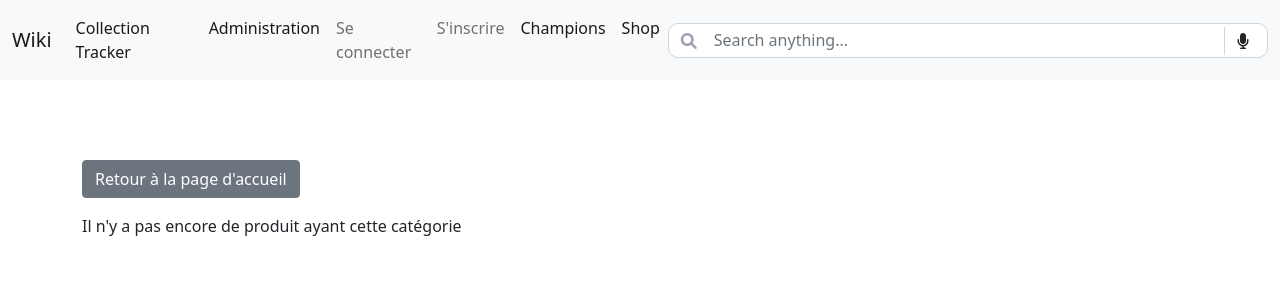
After one commit to Grongg/Wiki, a PHP site: template templates/customer_product/category.html.twig in a window 1280 px wide. The commit adds this page. Shown: the top 301 px of the page. Run offline with PHP 8.4, Linux system fonts and the light colour scheme; the template is opened without the code that fills it, so the values that code supplies are empty; some libraries are stand-ins or nearby versions.

Commit message:
[ADD] Product and Category pages

```diff
--- a/templates/_navbar.html.twig
+++ b/templates/_navbar.html.twig
@@ -7,7 +7,7 @@
     <div class="collapse navbar-collapse" id="navbarSupportedContent">
       <ul class="navbar-nav me-auto mb-2 mb-lg-0">
         <li class="nav-item">
-          <a class="nav-link active" aria-current="page" href="#">Collection Traqueur</a>
+          <a class="nav-link active" aria-current="page" href="#">Collection Tracker</a>
         </li>
         <li class="nav-item">
           <a class="nav-link active" aria-current="page" href="{{ path('admin') }}">Administration</a>
--- /dev/null
+++ b/templates/customer_product/category.html.twig
@@ -0,0 +1,44 @@
+{% extends 'base.html.twig' %}
+
+{% block title %}Hello CustomerProductController!{% endblock %}
+
+{% block body %}
+    <div class="container py-5">
+        <div class="row">
+            <div class="col-12">
+                <h3 class="text-center">
+                    {{ category.name | upper }}
+                </h3>
+                <div class="">
+                    <img src="{{ category.image }}" alt="" class="w-100 imageCateg">
+                </div>
+            </div>
+            <div class="col-12 mb-3">
+                <a href="{{ path('home') }}" class="btn btn-secondary">Retour à la page d'accueil</a>
+            </div>
+           {% if category.products | length > 0 %}
+                {% for product in category.products %}
+                    <div class="col-4 mt-2">
+                        <div class="card">
+                            <div class="card-header">
+                                <h5>{{ product.name | upper }}</h5>
+                            </div>
+                            <div class="card-body">
+                                <img src="{{ product.image }}" alt="" class="w-100 imageCard">
+                            </div>
+                            <div class="card-footer">
+                                <p>Prix : {{ product.price | priceFormatEuro }}</p>
+                                <p>Catégorie : {{ product.category.name }}</p>
+                            </div>
+                            <div class="card-footer">
+                                <a href="{{ path('customer_product',{ 'id' : product.id })  }}" class="btn btn-info w-100">Consulter</a>
+                            </div>
+                        </div>
+                    </div>
+                {% endfor %}
+            {% else %}
+                <p>Il n'y a pas encore de produit ayant cette catégorie</p>
+            {% endif %}
+        </div>
+    </div>
+{% endblock %}
--- a/templates/home/index.html.twig
+++ b/templates/home/index.html.twig
@@ -18,7 +18,7 @@
                         <img src="{{ category.image }}" alt="" class="w-100 imageCard">
                     </div>
                     <div class="card-footer">
-                        <a href="#" class="btn btn-primary w-100">Consulter</a>
+                        <a href="{{ path('customer_category',{ 'id' : category.id }) }}" class="btn btn-primary w-100">Consulter</a>
                     </div>
                 </div>
             </div>
@@ -27,7 +27,7 @@
     <div class="container py-5">
         <div class="row">
         <div class="col-12 pb-5">
-            <h3 class="text-center">Les produits</h3>
+            <h3 class="text-center">Les Produits</h3>
         </div>
         {% for product in products %}
                 <div class="col-4 mt-2">
@@ -43,7 +43,7 @@
                             <p>Catégorie : {{ product.category.name}}</p>
                         </div>
                         <div class="card-footer">
-                            <a href="#" class="btn btn-info w-100">Consulter</a>
+                            <a href="{{ path('customer_product',{ 'id' : product.id }) }}" class="btn btn-info w-100">Consulter</a>
                         </div>
                     </div>
                 </div>
```
Also changed, not shown: src/Controller/CustomerProductController.php (added, +39 -0 lines), templates/customer_product/product.html.twig (added, +34 -0 lines), 2 other files.
